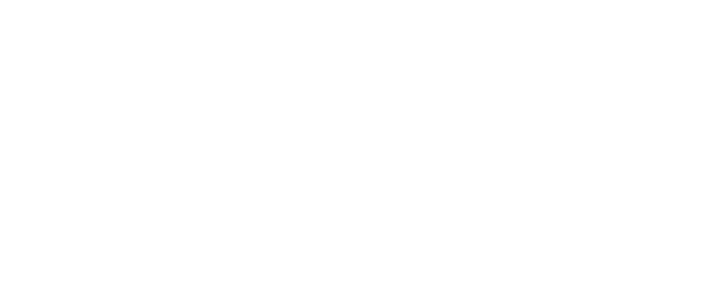
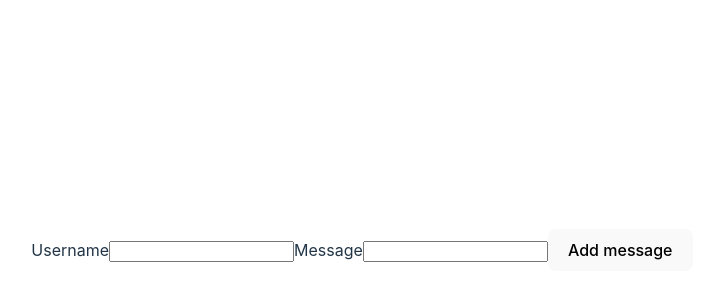
Before and after one commit to NewGen2022/mini-message-board, a React (Vite) app in the folder frontend/: page /new in a window 1280 px wide. Shown: the part 150-450 px from the top of the page, without its empty margins (278-981 px from the left). Built offline with nearby package versions, Linux system fonts and the light colour scheme.

Commit message:
page to add new message

```diff
--- a/frontend/src/pages/NewMessage.jsx
+++ b/frontend/src/pages/NewMessage.jsx
@@ -1,7 +1,36 @@
-import React from 'react';
+import axios from 'axios';
+import { useNavigate } from 'react-router-dom';
 
 const NewMessage = () => {
-    return <div></div>;
+    const navigate = useNavigate();
+
+    const handleSubmit = async (event) => {
+        event.preventDefault();
+
+        const formData = new FormData(event.target);
+        const data = Object.fromEntries(formData.entries());
+
+        try {
+            await axios.post('http://localhost:1919/new', data);
+            navigate('/');
+        } catch (error) {
+            console.error('Error:', error);
+        }
+    };
+
+    return (
+        <form onSubmit={handleSubmit}>
+            <label>
+                Username
+                <input type="text" name="username" required />
+            </label>
+            <label>
+                Message
+                <input type="text" name="text" required />
+            </label>
+            <button type="submit">Add message</button>
+        </form>
+    );
 };
 
 export default NewMessage;
```
